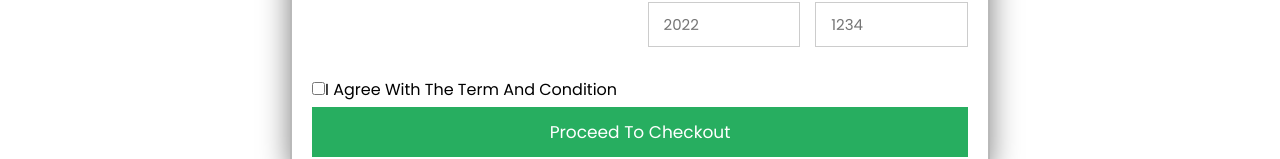
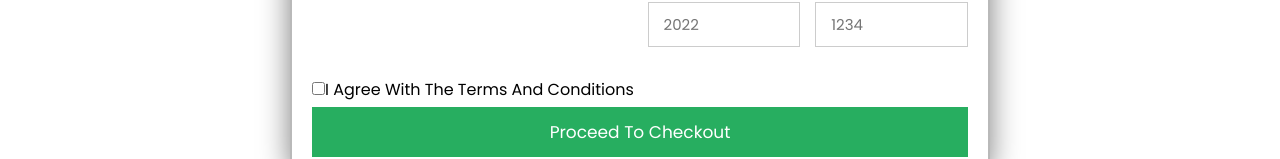
Before and after one commit to datMaul/AquaPure, a React (Create React App) app: page /donations/DonationForm in a window 1280 px wide. Shown: the part 656-815 px from the top of the page. Built offline with nearby package versions, Linux system fonts and the light colour scheme; what react-chatbot-kit would draw is missing.

Commit message:
Update DonationForm.js
Co-Authored-By: Shashwat1234grgr <68346269+Shashwat1234grgr@users.noreply.github.com>

```diff
--- a/src/pages/donations/DonationForm.js
+++ b/src/pages/donations/DonationForm.js
@@ -18,20 +18,6 @@ export default function DonationForm() {
               <span>email :</span>
               <input type="email" placeholder="example@example.com" />
             </div>
-            {/* <div className="inputBox">
-              <span>address :</span>
-              <input type="text" placeholder="room - street - locality" />
-            </div>
-            <div className="inputBox">
-              <span>city :</span>
-              <input type="text" placeholder="Lonmdon" />
-            </div> */}
-            {/* <div className="flex">
-              <div className="inputBox">
-                <span>state :</span>
-                <input type="text" placeholder="United Kingdom" />
-              </div>
-            </div> */}
           </div>
           <div className="col">
             <h3 className="title">payment</h3>
@@ -65,7 +51,7 @@ export default function DonationForm() {
           <div className="remember-forgot">
             <label>
               <input type="checkbox" />
-              I agree with the term and condition
+              I agree with the terms and conditions
             </label>
           </div>
         </div>
```
